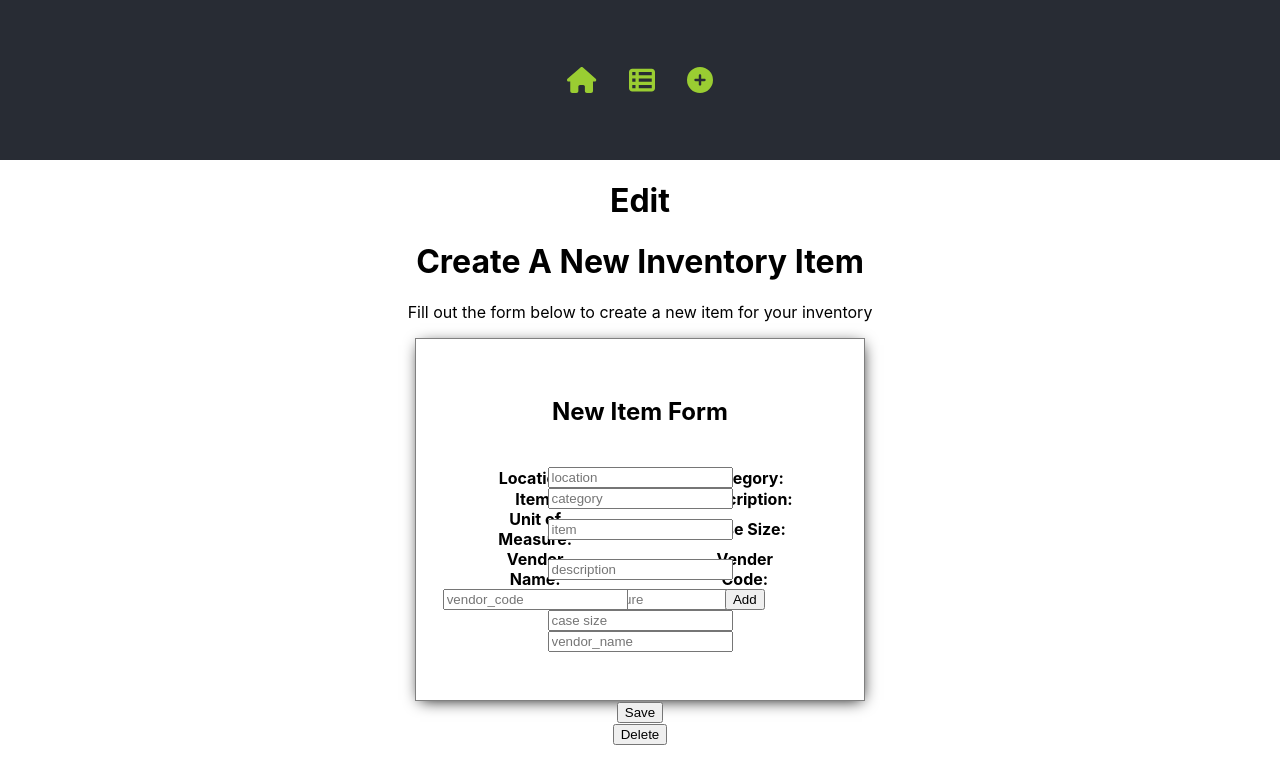
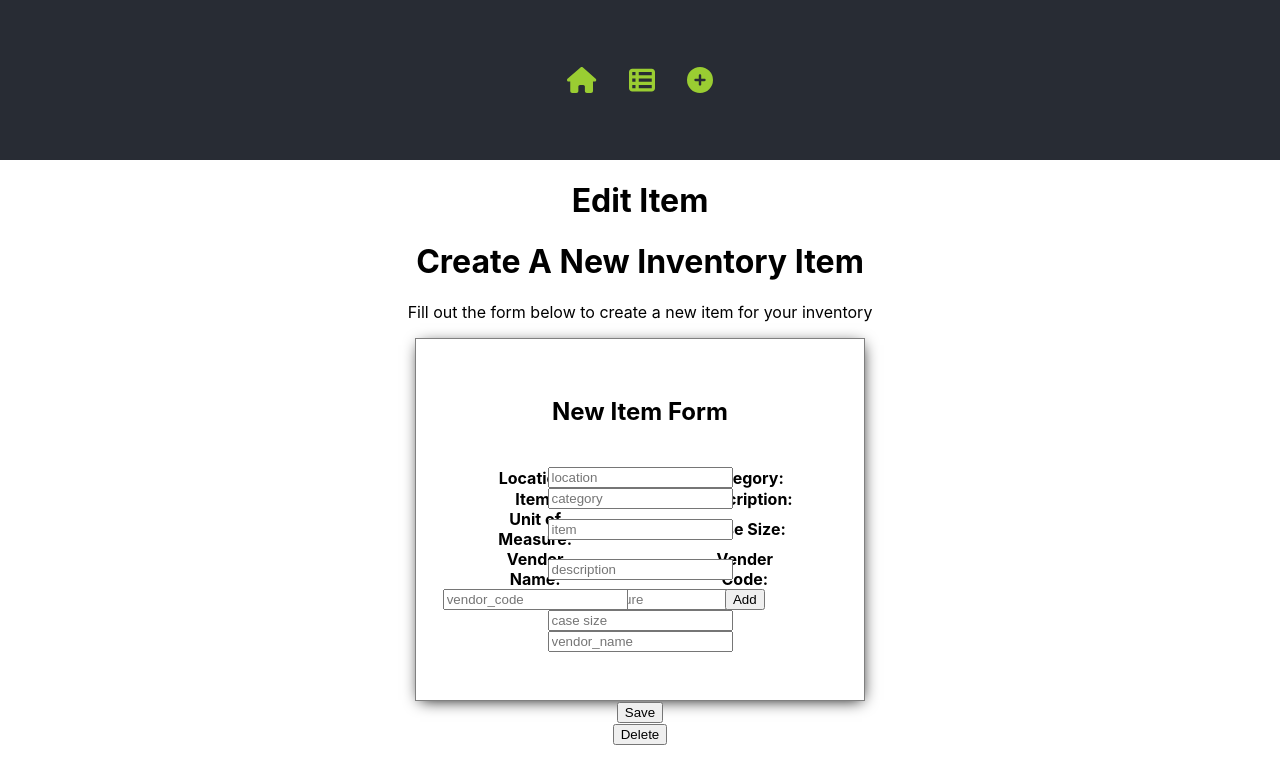
Before and after one commit to Job85/Restaurant-Inventory-App, a React (Create React App) app in the folder client/: page /items/1 in a window 1280 px wide. Shown: the top 784 px of the page. Built offline with nearby package versions, Linux system fonts and the light colour scheme; no server answers.

Commit message:
created page EditItem, imported into App.js, imported ItemDetails component to EditItem page, added <h1> Edit Item, removed <h1> tag from ItemDetails

```diff
--- a/client/src/App.js
+++ b/client/src/App.js
@@ -1,13 +1,14 @@
 import React, { useState } from 'react';
 
 import { Routes, Route, useNavigate } from 'react-router-dom';
+import axios from 'axios';
 import './App.css';
 import Header from './components/Nav';
 import Home from './pages/Home';
 import Items from './pages/Items';
 import ItemForm from './components/ItemForm';
 import ItemDetails from './components/ItemDetails';
-import axios from 'axios';
+import EditItem from './pages/EditItem';
 // import { BASE_URL } from './globals';
 
 // let BASE_URL = 'https://inventory-api-eoqp.onrender.com/api'
@@ -58,7 +59,7 @@ const App = () => {
           <Route path='/' element={<Home />} />
           <Route path='/items' element={<Items handleUpdate={handleUpdate} />} />
           <Route path='/new' element={<ItemForm newItem={newItem} handleChange={handleChange} handleSubmit={handleSubmit} />} />
-          <Route path='/items/:id' element={<ItemDetails newItem={newItem} setNewItem={setNewItem} handleChange={handleChange} />} />
+          <Route path='/items/:id' element={<EditItem newItem={newItem} setNewItem={setNewItem} handleChange={handleChange} />} />
         </Routes>
       </main>
     </div>
--- a/client/src/components/ItemDetails.jsx
+++ b/client/src/components/ItemDetails.jsx
@@ -32,7 +32,6 @@ const ItemDetails = (props) => {
 
     return (
         <div className='items'>
-            <h1>Edit</h1>
             <ItemForm
                 title="Edit Item"
                 item={item}
--- /dev/null
+++ b/client/src/pages/EditItem.js
@@ -0,0 +1,14 @@
+import React from "react";
+import ItemDetails from "../components/ItemDetails";
+
+const EditItem = () => {
+
+    return (
+        <>
+            <h1>Edit Item</h1>
+            <ItemDetails />
+        </>
+    )
+}
+
+export default EditItem
```
